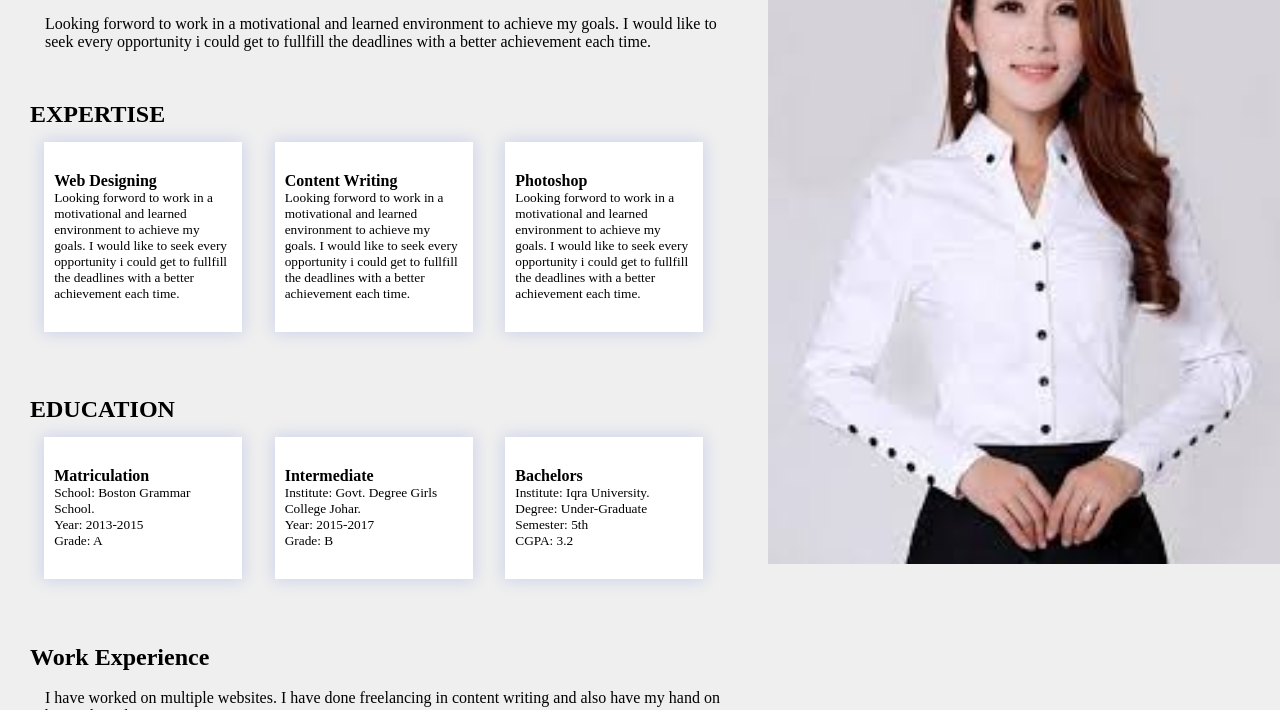
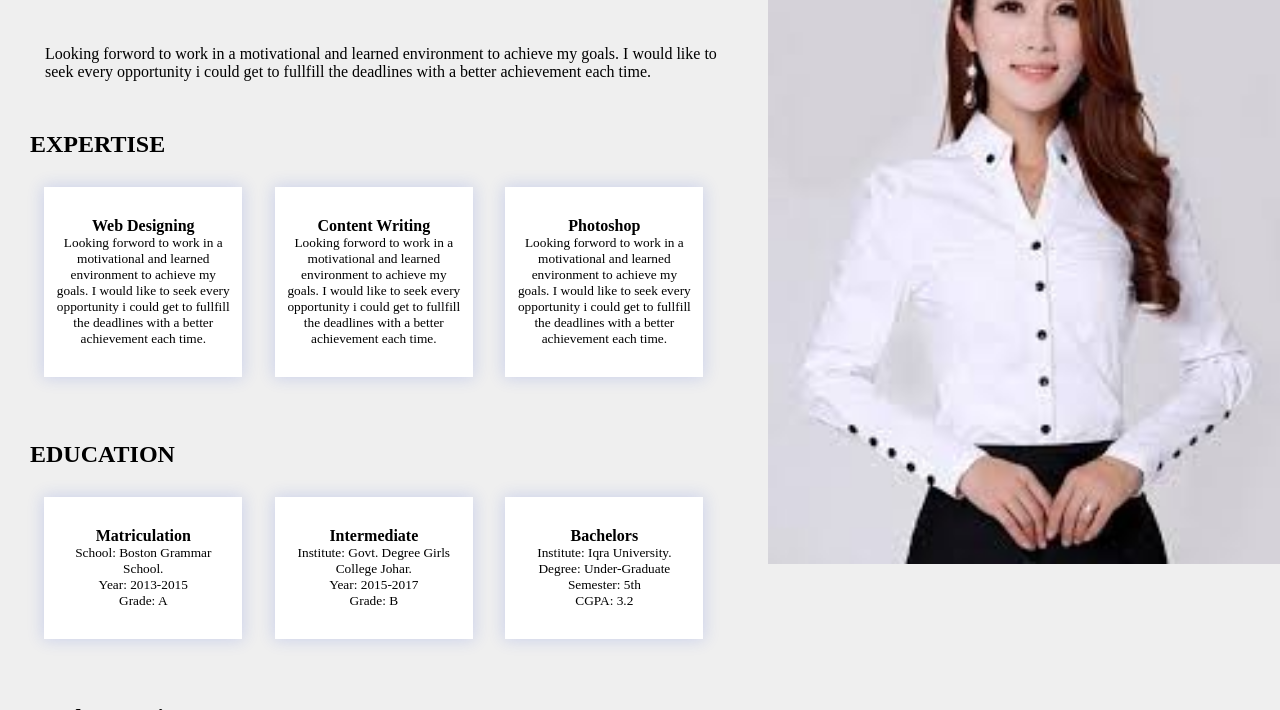
Before and after one commit to beliketalha/fareehaa, a plain HTML site: page index.html in a window 1280 px wide. Shown: the part 90-800 px from the top of the page. Drawn offline with Linux system fonts and the light colour scheme; files that its build step writes are made by us from their sources; files whose address does not match are found by name.

Commit message:
Update StyleSheet2.css

```diff
--- a/StyleSheet2.css
+++ b/StyleSheet2.css
@@ -29,19 +29,19 @@ body
 	height: 100vh;
 	float: left;
 	padding: 0 30px;
-	over flow:scroll;
+	over-flow:scroll;
 	overflow-x: hidden;
 }
 .profile-info h1
 {
 	margin-top: 50px;
-	margin bottom: 30px;
+	margin-bottom: 30px;
 
 }
 .profile-info h2
 {
 	margin-top: 50px;
-	margin bottom: 15px;
+	margin-bottom: 15px;
 }
 .expertise
 {
@@ -49,7 +49,7 @@ body
 	width: 28% ;
 	padding: 30px 10px;
 	margin: 2%;
-	text align: center;
+	text-align: center;
 	box-shadow:0 0 15px 1px rgba(37, 73, 214, 0.18);
 	background: #fff;
 }
@@ -64,7 +64,7 @@ body
 	width: 28% ;
 	padding: 30px 10px;
 	margin: 2%;
-	text align: center;
+	text-align: center;
 	box-shadow:0 0 15px 1px rgba(37, 73, 214, 0.18);
 	background: #fff;
 }
```
